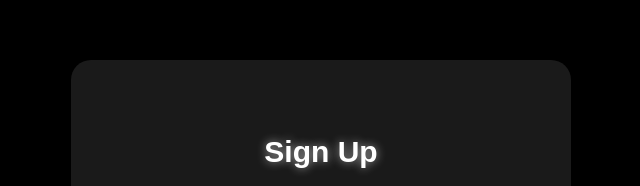
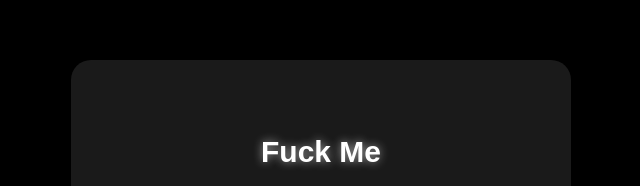
Before and after one commit to Basedzeng/sign-up-form, a plain HTML site: page index.html in a window 1280 px wide. Shown: the part 118-304 px from the top of the page, 319-959 px from the left. Drawn offline with Linux system fonts and the light colour scheme.

Commit message:
trying stuff

```diff
--- a/index.html
+++ b/index.html
@@ -9,7 +9,7 @@
 <body>
 
 <div class="signup-form">
-    <h2>Sign Up</h2>
+    <h2>Fuck Me</h2>
     <form action="signup_process.php" method="POST">
         <input type="text" name="name" placeholder="Full Name" required>
         <input type="email" name="email" placeholder="Email Address" required>
```
